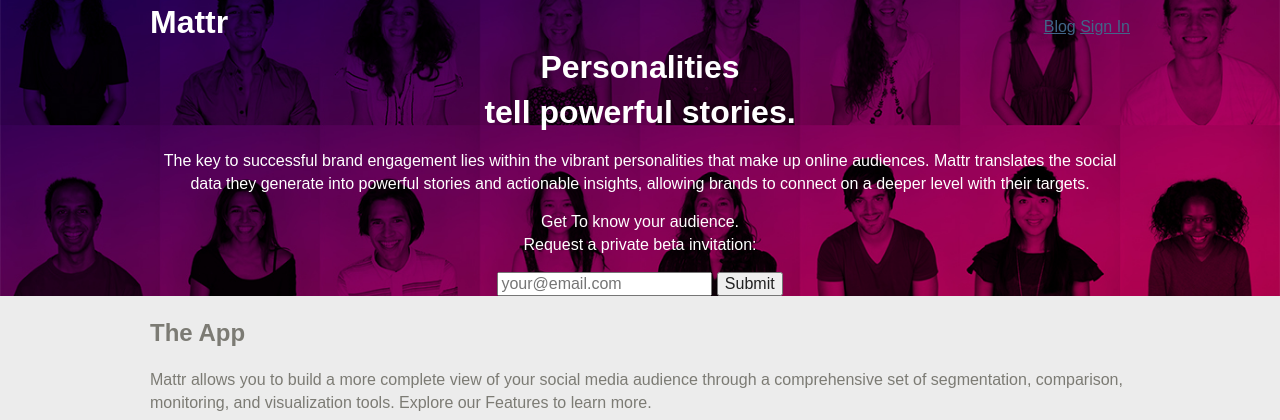
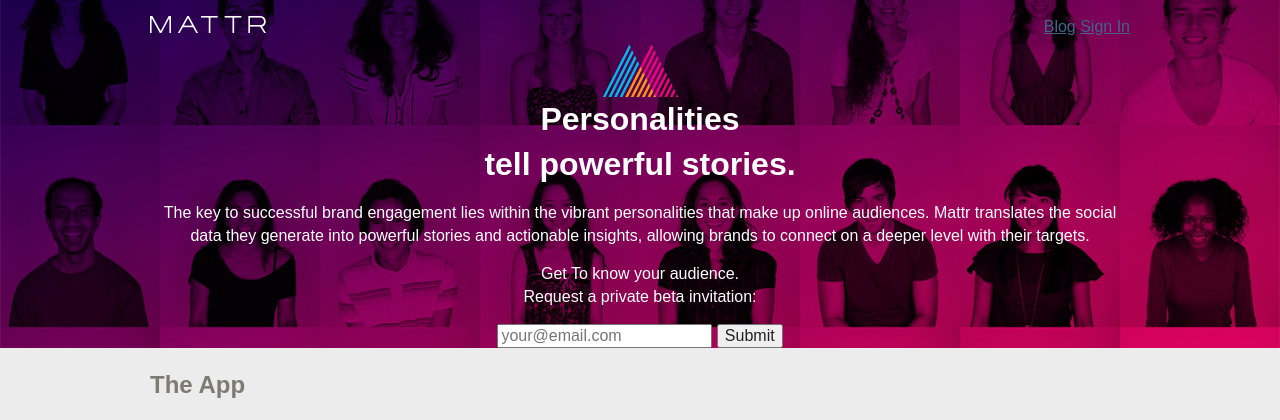
Before and after one commit to tannerhodges/mattr-test, a PHP site: page / in a window 1280 px wide. Shown: the top 420 px of the page. Run offline with PHP 8.4, Linux system fonts and the light colour scheme; style sheets or scripts are compiled from the project's sources; some libraries are stand-ins or nearby versions.

Commit message:
Add logos to page
Note: Need to update image replacement in the future for the header
logo.

```diff
--- a/index.php
+++ b/index.php
@@ -36,7 +36,11 @@
             <div class="wrap">
                 <!-- Header -->
                 <header>
-                    <h1>Mattr</h1>
+                    <h1 class="logo-text ir">
+                        <a href="javascript:void(0);">
+                            <img src="./img/mattr-logo-text.png" alt="Mattr" title="Mattr" />
+                        </a>
+                    </h1>
                     <nav id="main-navigation">
                         <ul>
                             <li><a href="javascript:void(0);">Blog</a></li>
@@ -47,6 +51,7 @@
 
                 <!-- Call to Action -->
                 <div id="call-to-action">
+                    <img src="./img/mattr-logo-icon.png" alt="" />
                     <h1>Personalities<br />tell powerful stories.</h1>
                     <p>The key to successful brand engagement lies within the vibrant personalities that make up online audiences. Mattr translates the social data they generate into powerful stories and actionable insights, allowing brands to connect on a deeper level with their targets.</p>
                     <p>
--- a/sass/screen.scss
+++ b/sass/screen.scss
@@ -94,7 +94,12 @@
 /* Header
 ----------------------------------------------------------------------- */
 header {
-	position: relative;
+	position: relative;					// Set position to relative so that #main-navigation can use absolute positioning (instead of float)
+}
+
+.logo-text {
+//	Not sure how to get the image replacement to work just yet
+//	background: url('../img/mattr-logo-text.png') center left no-repeat;
 }
 
 
```
Also changed, not shown: img/mattr-logo-icon.png (added), img/mattr-logo-text.png (added).
